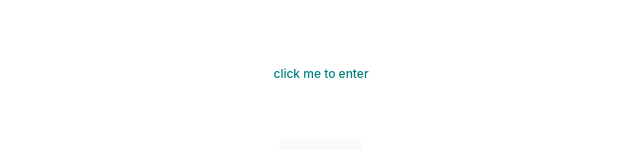
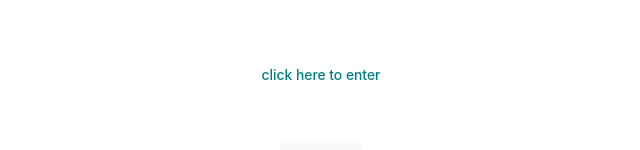
Before and after one commit to cherch173/broadwaybodega, a React (Vite) app in the folder broadwaybagel/: page / in a window 1280 px wide. Shown: the part 498-648 px from the top of the page, without its empty margins (319-959 px from the left). Built offline with nearby package versions, Linux system fonts and the light colour scheme.

Commit message:
font size for figcaption

```diff
--- a/broadwaybagel/package.json
+++ b/broadwaybagel/package.json
@@ -10,6 +10,7 @@
     "preview": "vite preview"
   },
   "dependencies": {
+    "axios": "^1.5.0",
     "dotenv": "^16.3.1",
     "mongoose": "^7.5.0",
     "morgan": "^1.10.0",
--- a/broadwaybagel/src/App.css
+++ b/broadwaybagel/src/App.css
@@ -74,7 +74,7 @@ a:visited:hover {
 }
 
 figcaption {
-  font-size: 1.5vmin;
+  font-size: 1.73vmin;
   margin: 1vmin;
   color: teal;
   cursor: pointer;
--- a/broadwaybagel/src/pages/Contact.jsx
+++ b/broadwaybagel/src/pages/Contact.jsx
@@ -1,4 +1,5 @@
 import React from 'react'
+import {Link} from 'react-router-dom'
 
 const Contact = () => {
     return (
@@ -15,6 +16,13 @@ const Contact = () => {
             <p>
                 EMAIL: <a href="mailto:sky9king@gmail.com">broadywaybagelsanddeli@gmail.com</a>
             </p>
+            <br />
+            <br />
+            <Link to="/">
+                <button>back</button>
+            </Link>
+            <br />
+            <br />
         </div>
     )
 }
--- a/broadwaybagel/src/pages/Home.jsx
+++ b/broadwaybagel/src/pages/Home.jsx
@@ -25,7 +25,7 @@ const Home = () => {
                 <img src="/bodega_sando.png" className="logo sando" alt="React logo" />
                 <br />
                 <br />
-                <figcaption>click me to enter</figcaption>
+                <figcaption>click here to enter</figcaption>
             </a>
             <br />
             <br />
```
Also changed, not shown: 1 other file (tests, documents, lock files or other folders).
